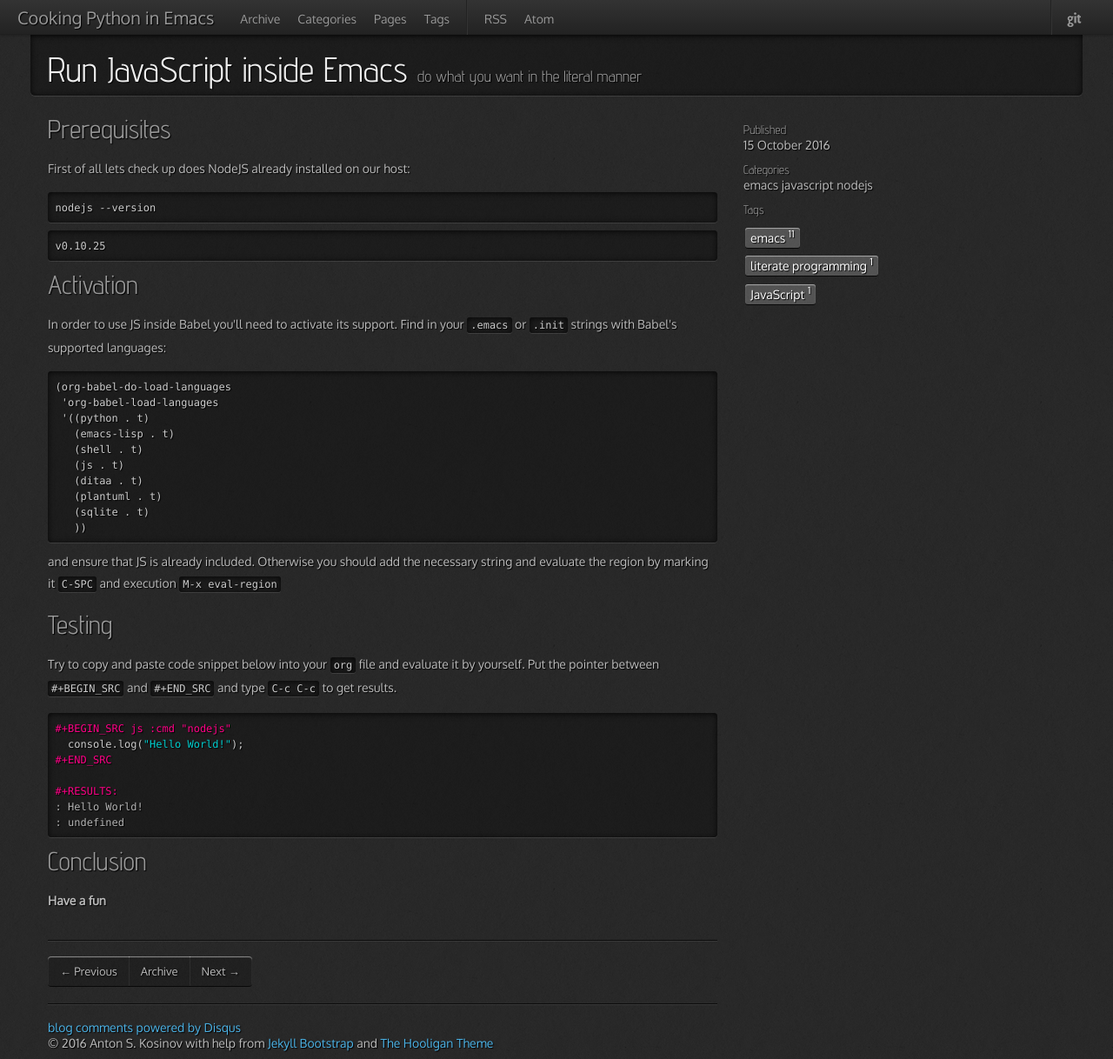
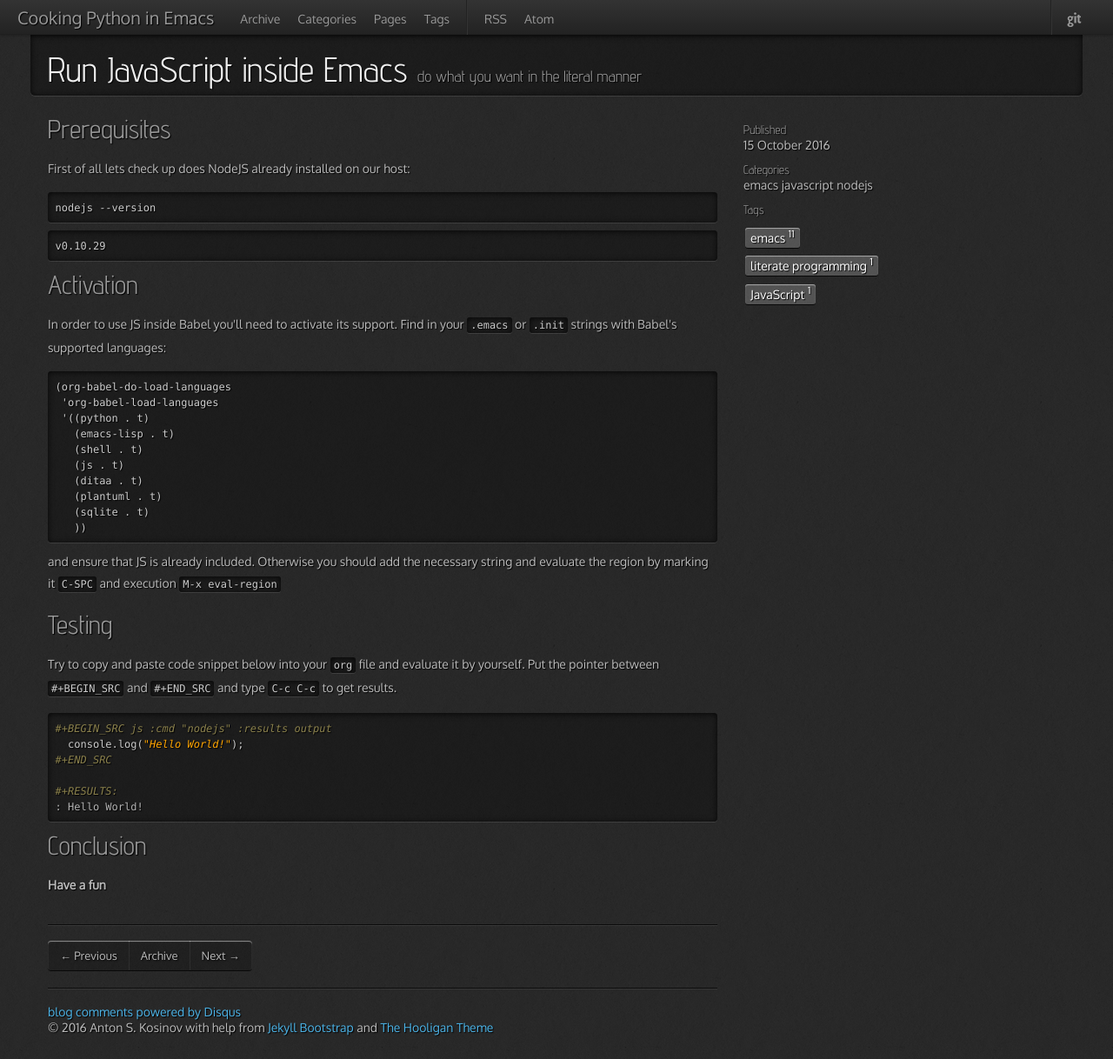
Before and after one commit to 0--key/0--key.github.io, a Jekyll site: the page built from _posts/2016-10-15-javascript-inside-emacs.html, in a window 1280 px wide. Shown: the whole page at 87% size. Built offline with Jekyll 4.4.1, drawn with Linux system fonts in a browser that asks for light colours; nearby versions of some CDN libraries; comment, search, counter and statistics services are not loaded.

Commit message:
JS Babel mode up-to-dating

```diff
--- a/_posts/2016-10-15-javascript-inside-emacs.html
+++ b/_posts/2016-10-15-javascript-inside-emacs.html
@@ -20,7 +20,7 @@ First of all lets check up does NodeJS already installed on our host:
 </div>
 
 <pre class="example">
-v0.10.25
+v0.10.29
 </pre>
 </div>
 </div>
@@ -66,13 +66,12 @@ and type <code>C-c C-c</code> to get results.
 
 <div class="org-src-container">
 
-<pre class="src src-org"><span style="color: #ff0087;">#+BEGIN_SRC js :cmd "nodejs"</span>
-  console.log(<span style="color: #00cdcd;">"Hello World!"</span>);
-<span style="color: #ff0087;">#+END_SRC</span>
+<pre class="src src-org"><span style="color: #8b814c; font-style: italic;">#+BEGIN_SRC js :cmd "nodejs" :results output</span>
+  console.log(<span style="color: #ffa500; font-style: italic;">"Hello World!"</span>);
+<span style="color: #8b814c; font-style: italic;">#+END_SRC</span>
 
-<span style="color: #ff0087;">#+RESULTS:</span>
-<span style="color: #b2b2b2;">: Hello World!</span>
-<span style="color: #b2b2b2;">: undefined</span>
+<span style="color: #8b814c; font-style: italic;">#+RESULTS:</span>
+<span style="color: #b3b3b3;">: Hello World!</span>
 </pre>
 </div>
 </div>
```
